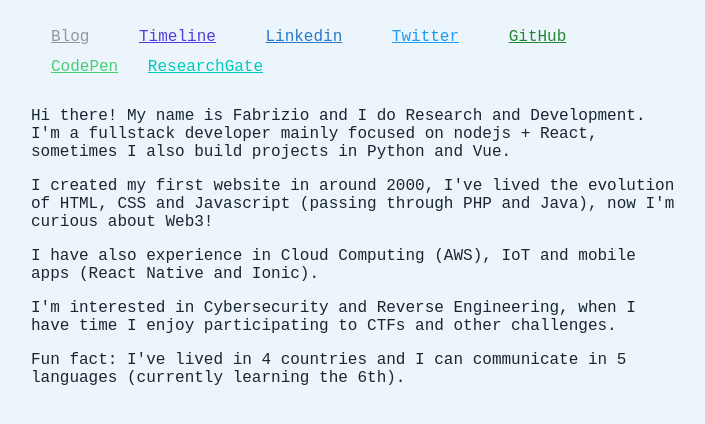
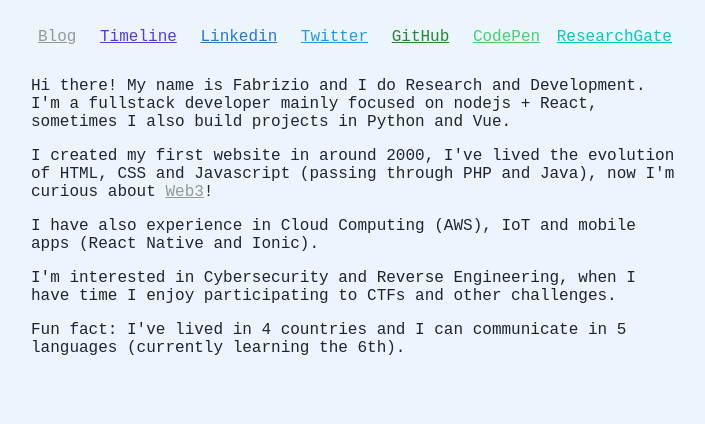
Before and after one commit to fbertone/fbertone.github.io, a plain HTML site: page index.html in a window 1280 px wide. Shown: the part 134-558 px from the top of the page, without its empty margins (284-989 px from the left). Drawn offline with Linux system fonts and the light colour scheme; a web font is replaced by a local one.

Commit message:
update padding

```diff
--- a/index.html
+++ b/index.html
@@ -3,7 +3,7 @@
 <meta http-equiv="content-type" content="text/html; charset=UTF-8">
     <title>fbertone - Fabrizio Bertone</title>
     <meta name="description" content="Fabrizio Bertone, Research and Development.">
-
+    <meta name="monetization" content="$ilp.uphold.com/PXYqxNLA8f99"/>
     <meta name="viewport" content="width=device-width, initial-scale=1, maximum-scale=1">
 
     <link rel="stylesheet" href="style.css">
@@ -30,7 +30,7 @@
           I'm a fullstack developer mainly focused on nodejs + React, sometimes I also build projects in Python and Vue.
         </p>
           <p>
-            I created my first website in around 2000, I've lived the evolution of HTML, CSS and Javascript (passing through PHP and Java), now I'm curious about Web3!
+            I created my first website in around 2000, I've lived the evolution of HTML, CSS and Javascript (passing through PHP and Java), now I'm curious about <a target="_blank" href="https://web-3.it">Web3</a>!
           </p>
           <p>
             I  have also experience in Cloud Computing (AWS), IoT and mobile apps (React Native and Ionic).
--- a/style.css
+++ b/style.css
@@ -59,7 +59,7 @@ a:hover {
   margin: 25px 0;
 }
 .links a:not(:last-child) {
-  padding: 20px;
+  padding: 7px;
   line-height: 30px;
 }
 
```
